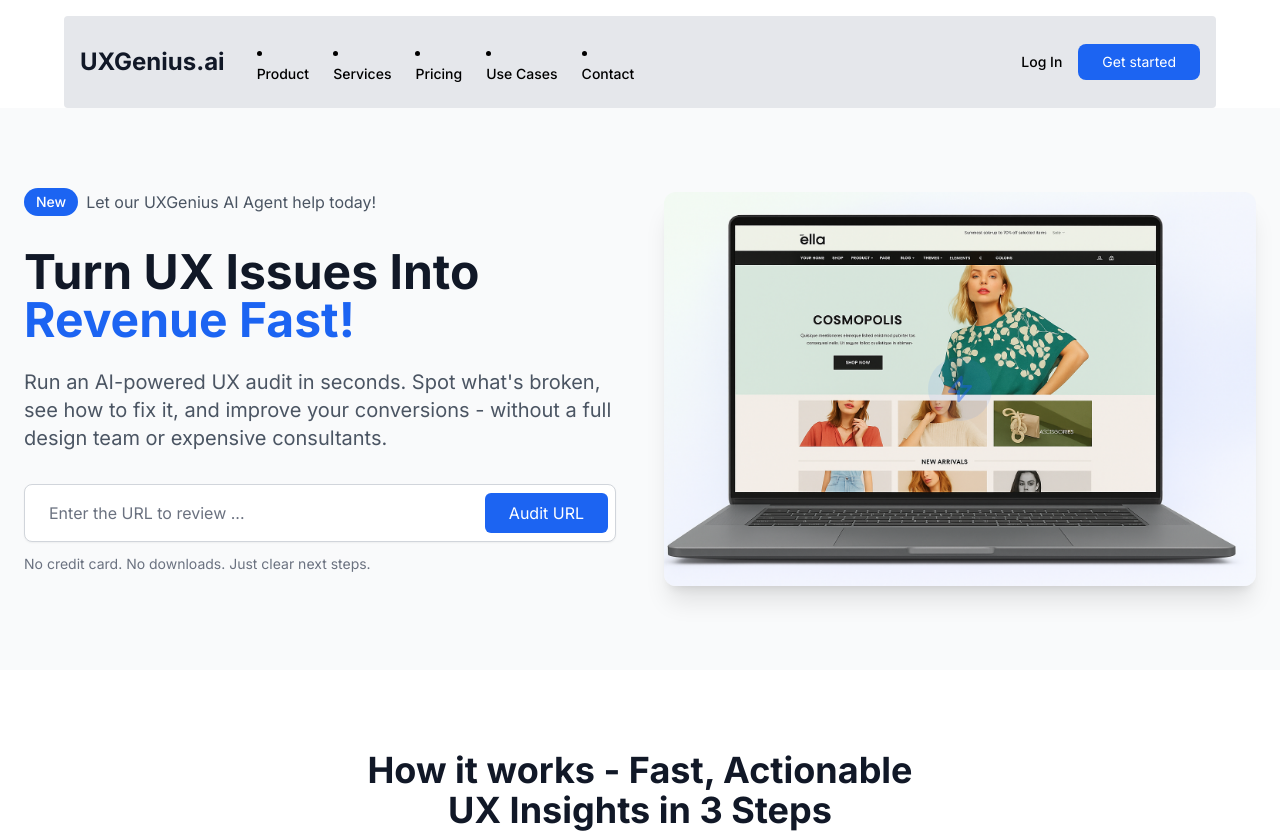
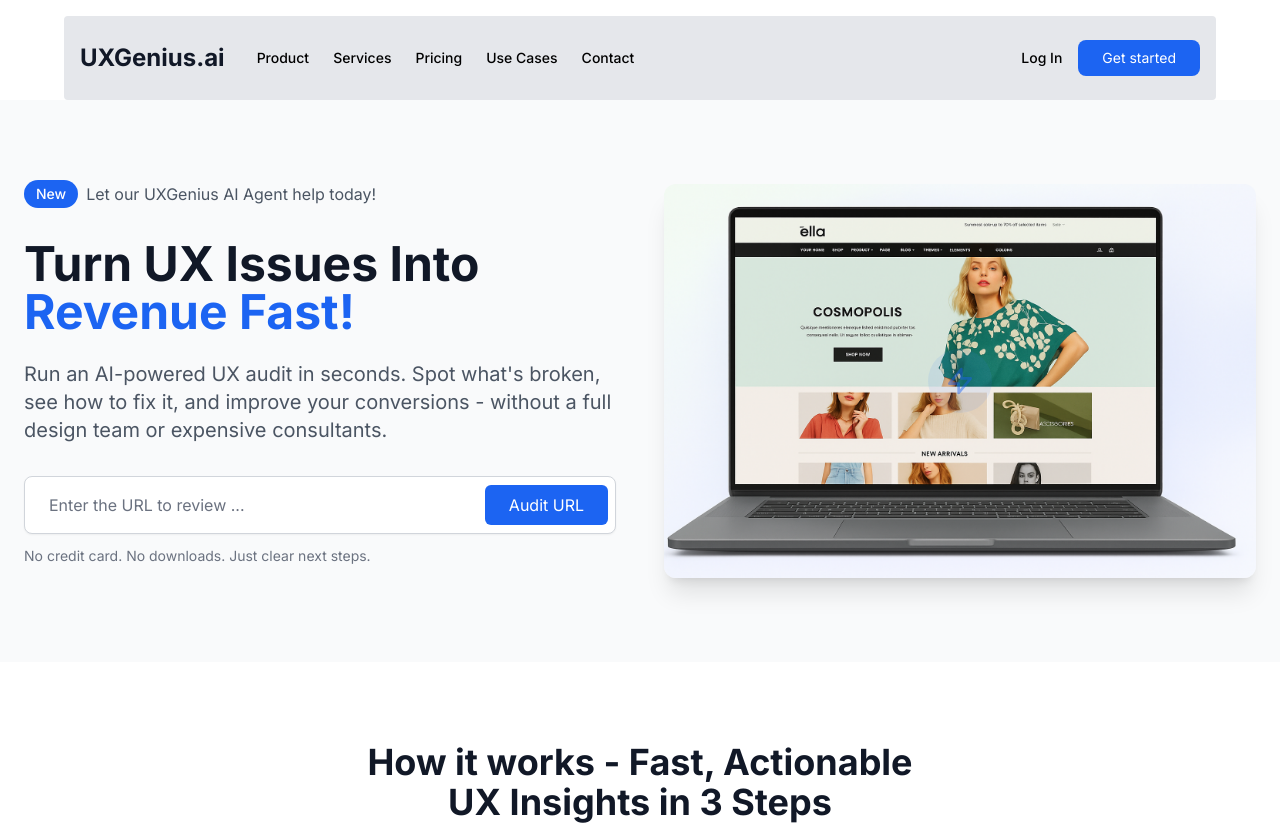
Before and after one commit to cal250/uxgenius_ai, a Next.js app in the folder uxgenius-frontend/: page / in a window 1280 px wide. Shown: the top 833 px of the page. Built offline with nearby package versions, Linux system fonts and the light colour scheme.

Commit message:
feat: Made input and button full width on mobile Added focus states with ring effect Improved button padding and font weight Better vertical spacing between elements

```diff
--- a/uxgenius-frontend/src/app/components/common/Navbar.tsx
+++ b/uxgenius-frontend/src/app/components/common/Navbar.tsx
@@ -1,13 +1,37 @@
 'use client';
 
 import { Navbar } from 'flowbite-react';
+import Link from 'next/link';
+import { ReactNode } from 'react';
+
+interface CustomNavLinkProps {
+  href: string;
+  children: ReactNode;
+  className?: string;
+}
+
+const CustomNavLink = ({ href, children, className = '' }: CustomNavLinkProps) => (
+  <Link href={href} className={`text-black hover:text-gray-900 text-sm no-underline font-medium ${className}`}>
+    {children}
+  </Link>
+);
 
 export default function Header() {
   return (
     <>
       <style jsx global>{`
-        .flowbite-navbar-link::before {
+        .custom-nav-link {
+          position: relative !important;
+        }
+        .custom-nav-link::before,
+        .custom-nav-link::after {
           display: none !important;
+          content: none !important;
+        }
+        .custom-nav-link > span::before,
+        .custom-nav-link > span::after {
+          display: none !important;
+          content: none !important;
         }
       `}</style>
       <Navbar fluid rounded className="w-[90%] mx-auto px-4 py-4 md:py-6 bg-gray-200 mt-4">
@@ -18,21 +42,11 @@
 
           {/* Desktop Navigation Links */}
           <div className="hidden md:flex items-center gap-6">
-            <Navbar.Link href="/product" className="text-black hover:text-gray-900 text-sm no-underline font-medium flowbite-navbar-link">
-              Product
-            </Navbar.Link>
-            <Navbar.Link href="/services" className="text-black hover:text-gray-900 text-sm no-underline font-medium flowbite-navbar-link">
-              Services
-            </Navbar.Link>
-            <Navbar.Link href="/pricing" className="text-black hover:text-gray-900 text-sm no-underline font-medium flowbite-navbar-link">
-              Pricing
-            </Navbar.Link>
-            <Navbar.Link href="/use-case" className="text-black hover:text-gray-900 text-sm no-underline font-medium flowbite-navbar-link">
-              Use Cases
-            </Navbar.Link>
-            <Navbar.Link href="/contact" className="text-black hover:text-gray-900 text-sm no-underline font-medium flowbite-navbar-link">
-              Contact
-            </Navbar.Link>
+            <CustomNavLink href="/product">Product</CustomNavLink>
+            <CustomNavLink href="/services">Services</CustomNavLink>
+            <CustomNavLink href="/pricing">Pricing</CustomNavLink>
+            <CustomNavLink href="/use-case">Use Cases</CustomNavLink>
+            <CustomNavLink href="/contact">Contact</CustomNavLink>
           </div>
         </div>
 
@@ -53,21 +67,11 @@
 
         {/* Mobile Menu */}
         <Navbar.Collapse className="md:hidden">
-          <Navbar.Link href="/product" className="text-black hover:text-gray-900 text-sm py-2 no-underline font-medium flowbite-navbar-link">
-            Product
-          </Navbar.Link>
-          <Navbar.Link href="/services" className="text-black hover:text-gray-900 text-sm py-2 no-underline font-medium flowbite-navbar-link">
-            Services
-          </Navbar.Link>
-          <Navbar.Link href="/pricing" className="text-black hover:text-gray-900 text-sm py-2 no-underline font-medium flowbite-navbar-link">
-            Pricing
-          </Navbar.Link>
-          <Navbar.Link href="/use-case" className="text-black hover:text-gray-900 text-sm py-2 no-underline font-medium flowbite-navbar-link">
-            Use Cases
-          </Navbar.Link>
-          <Navbar.Link href="/contact" className="text-black hover:text-gray-900 text-sm py-2 no-underline font-medium flowbite-navbar-link">
-            Contact
-          </Navbar.Link>
+          <CustomNavLink href="/product" className="py-2 block">Product</CustomNavLink>
+          <CustomNavLink href="/services" className="py-2 block">Services</CustomNavLink>
+          <CustomNavLink href="/pricing" className="py-2 block">Pricing</CustomNavLink>
+          <CustomNavLink href="/use-case" className="py-2 block">Use Cases</CustomNavLink>
+          <CustomNavLink href="/contact" className="py-2 block">Contact</CustomNavLink>
           <div className="flex flex-col gap-3 pt-4 border-t border-gray-200">
             <button className="text-black hover:text-gray-900 font-medium text-sm text-left">
               Log In
```
